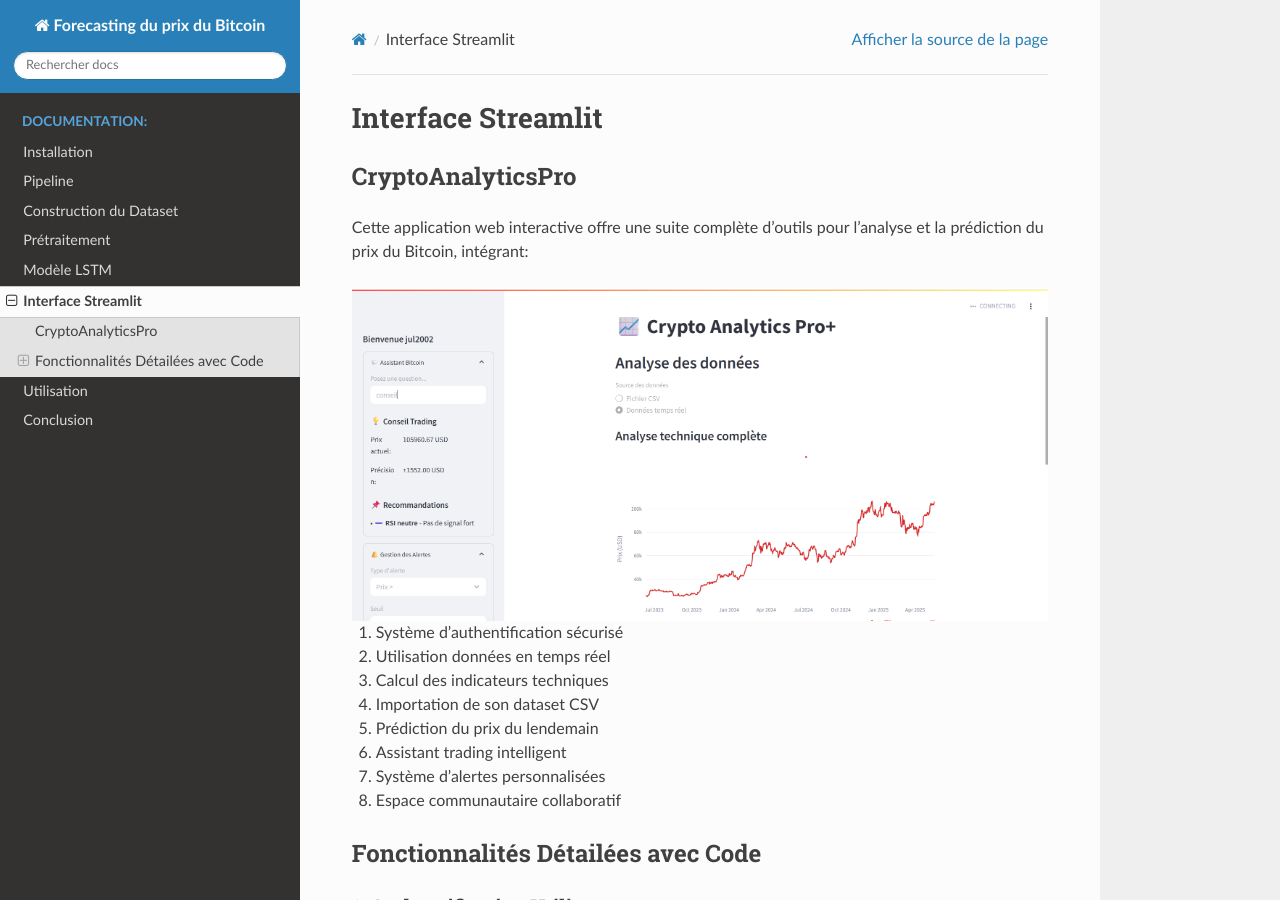
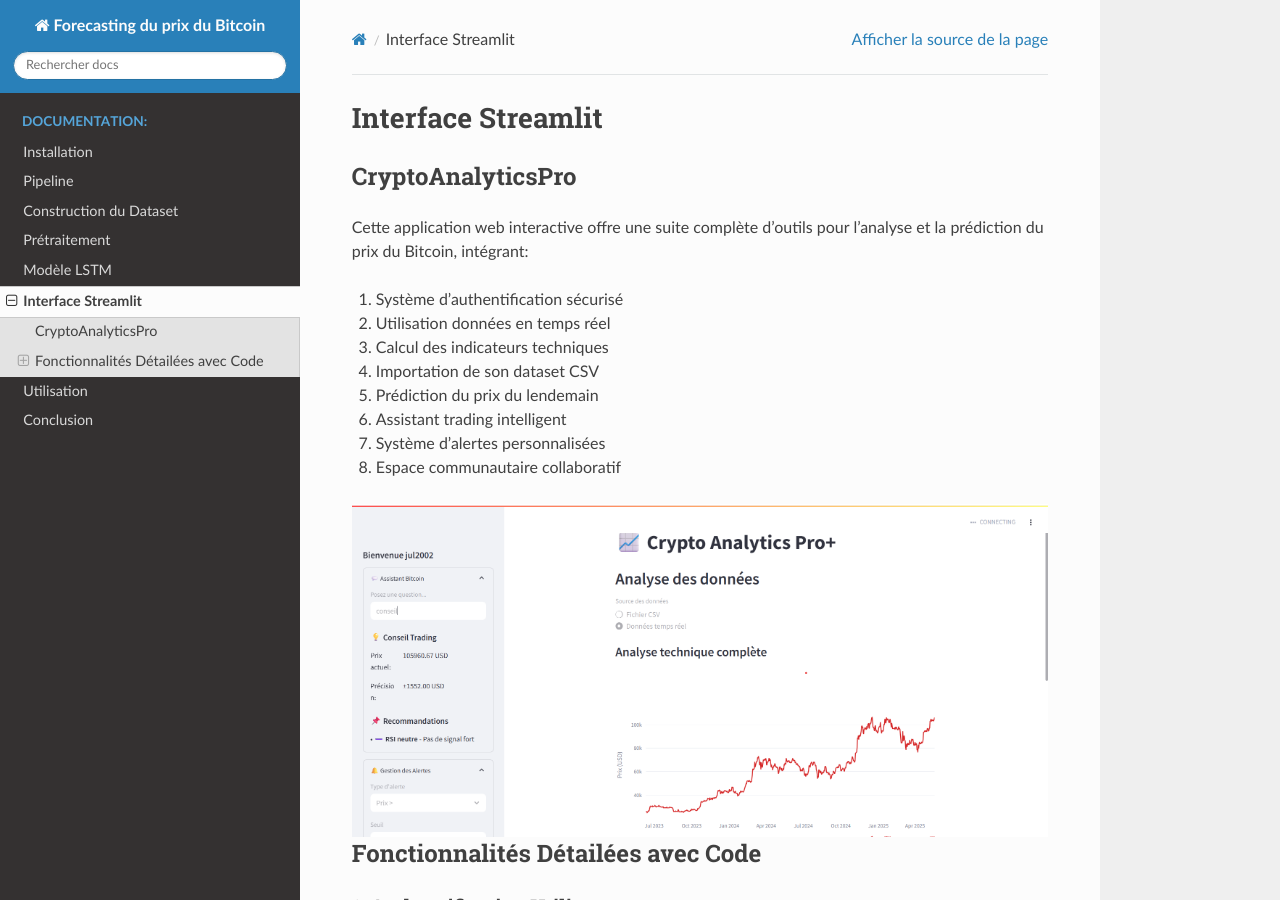
Before and after one commit to SouleymaneDiallo04/Forecasting-du-prix-du-Bitcoin, a Sphinx documentation site: the page built from docs/source/interface.rst, in a window 1280 px wide and 900 px high. Built offline with Sphinx 7.4.7 and the Read the Docs theme 3.1.0, drawn with Linux system fonts in a browser that asks for light colours; pages that are not in the unit, such as notebooks, are missing from menus.

Commit message:
Update interface.rst

```diff
--- a/docs/source/interface.rst
+++ b/docs/source/interface.rst
@@ -9,11 +9,6 @@
 
 Cette application web interactive offre une suite complète d'outils pour l'analyse et la prédiction du prix du Bitcoin, intégrant:
 
-.. image:: dashbord.png
-   :width: 100%
-   :align: center
-   :alt: Aperçu de l'interface
-
 1. Système d'authentification sécurisé
 2. Utilisation données en temps  réel
 3. Calcul des indicateurs techniques
@@ -22,6 +17,11 @@
 6. Assistant trading intelligent
 7. Système d'alertes personnalisées
 8. Espace communautaire collaboratif
+
+.. image:: dashbord.png
+   :width: 100%
+   :align: center
+   :alt: Aperçu de l'interface
 
 Fonctionnalités Détailées avec Code
 ===================================
```
